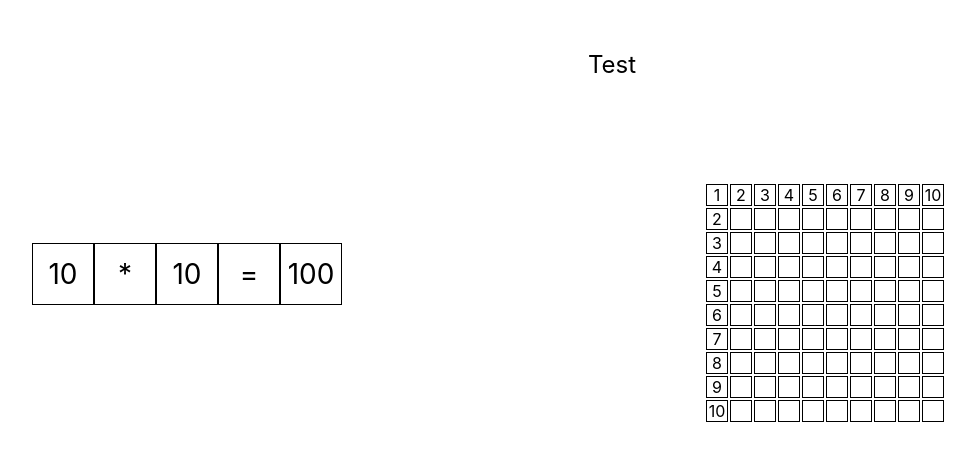
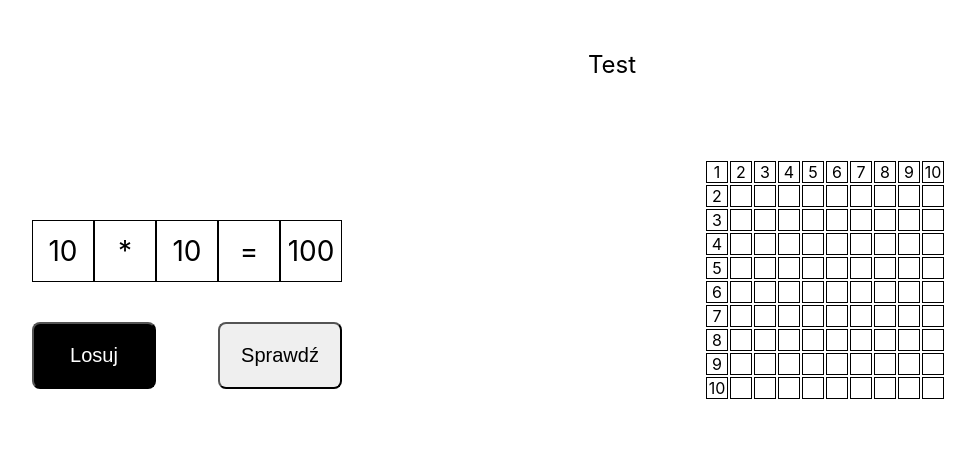
Before and after one commit to DawidWebb/multiplication-app, a React (Create React App) app: page / in a window 1280 px wide. Shown: the top 456 px of the page, without its empty margins (28-1003 px from the left). Built offline with nearby package versions, Linux system fonts and the light colour scheme.

Commit message:
add buttons

```diff
--- a/src/components/Data.css
+++ b/src/components/Data.css
@@ -12,3 +12,22 @@
   text-align: center;
   line-height: 60px;
 }
+.buttons {
+  display: flex;
+  justify-content: space-between;
+}
+.buttons button {
+  flex-basis: 40%;
+  margin-top: 40px;
+  padding: 20px;
+  font-size: 20px;
+  border-radius: 8px;
+  cursor: pointer;
+}
+.btnDraw {
+  background-color: black;
+  color: white;
+}
+
+.btnCheck {
+}
--- a/src/components/Data.js
+++ b/src/components/Data.js
@@ -2,6 +2,7 @@ import React from "react";
 import "./Data.css";
 const Data = (props) => {
   return (
+    <div className="container">
       <div className="data">
         <div className="firstNo">10</div>
         <div className="multiplication">*</div>
@@ -9,6 +10,11 @@ const Data = (props) => {
         <div className="sumSign">=</div>
         <div className="sumOfMulti">100</div>
       </div>
+      <div className="buttons">
+        <button className="btnDraw">Losuj</button>
+        <button className="btnCheck">Sprawdź</button>
+      </div>
+    </div>
   );
 };
 export default Data;
```
Lines whose indentation alone changed are shown as unchanged.
